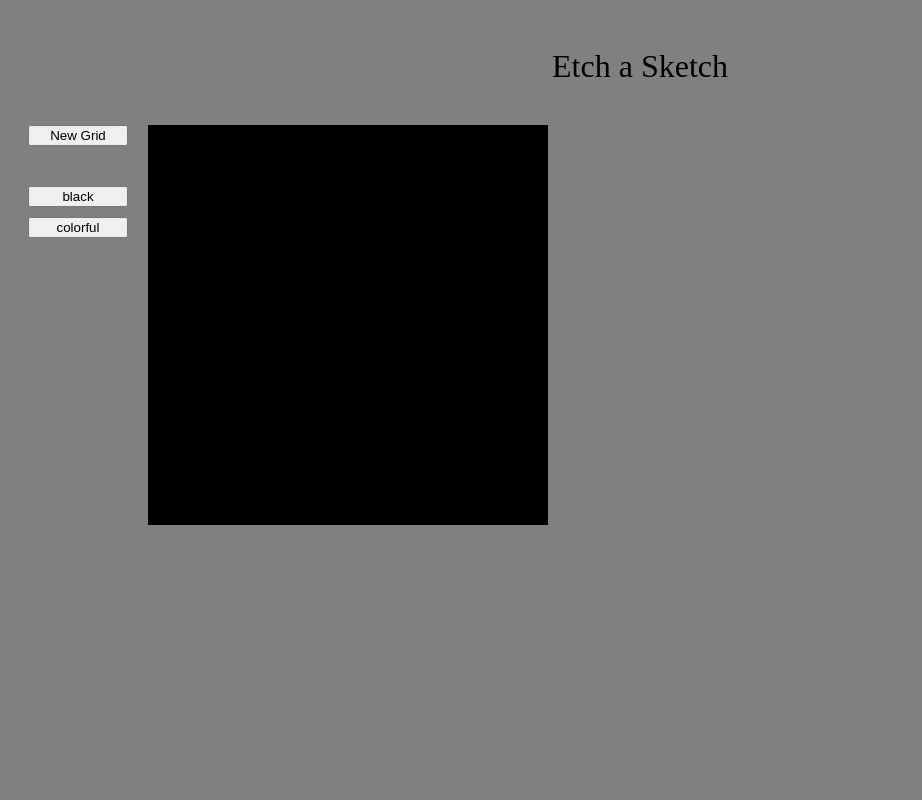
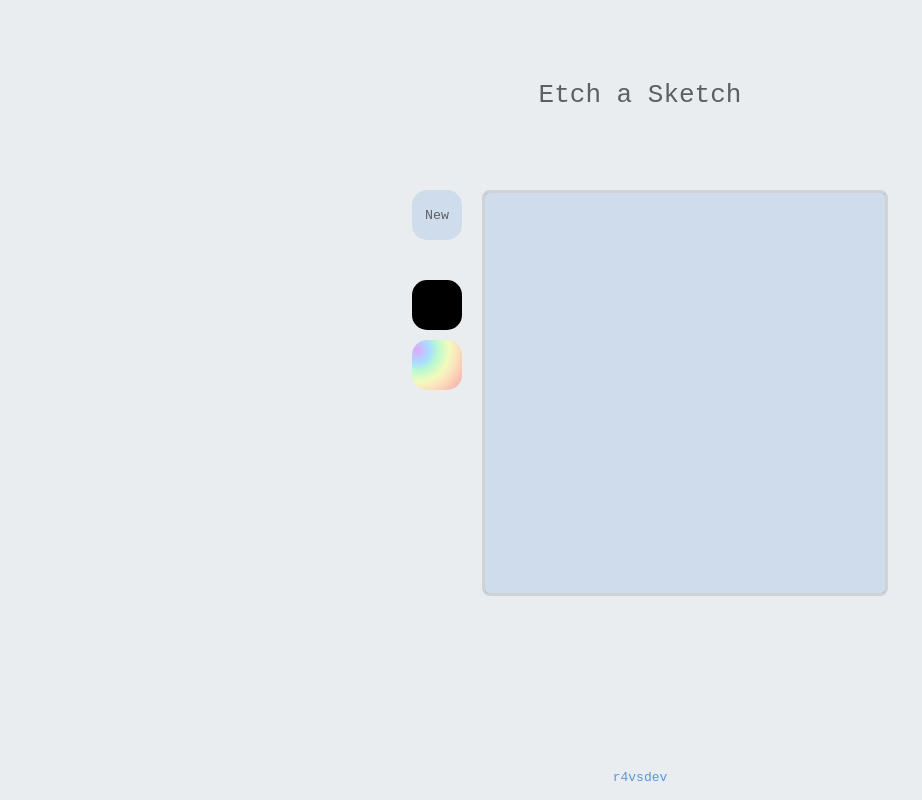
Before and after one commit to r4vsdev/etch-a-sketch, a plain HTML site: page index.html in a window 1280 px wide. Shown: the whole page, without its empty margins (0-922 px from the left). Drawn offline with Linux system fonts and the light colour scheme.

Commit message:
Improved UI

```diff
--- a/index.html
+++ b/index.html
@@ -9,18 +9,21 @@
     <script src="script.js" defer></script>
 </head>
 <body>
-
     <div class="header">Etch a Sketch</div>
     <div class="container">
         <div class="sidebar">
-            <button class="btn"> New Grid </button>
-            <button> black </button>
-            <button> colorful </button>
+            <button class="btn"> New </button>
+            <button id="black" class="color-button">  </button>
+            <button id="colorful" class="color-button">  </button>
+
         </div>
-
-        <div class="grid">
-        </div>
+        <div class="grid"></div>
     </div>
 
+    <div class="footer">
+        <a href="https://github.com/r4vsdev" target="_blank">
+            r4vsdev
+        </a>
+    </div>
 </body>
 </html>
--- a/script.js
+++ b/script.js
@@ -1,5 +1,6 @@
 let size;
 let squares;
+let currentColor = 0; // 0 maps to black, 1 maps to colorful
 function makeGrid(numberOfSquares) {
     for (i=1 ; i <= numberOfSquares**2 ; i++) {
         const grid = document.querySelector('.grid');
@@ -12,7 +13,7 @@ function makeGrid(numberOfSquares) {
     }
     size = i-1;
     updateSquareList();
-    squares.forEach(square => square.addEventListener('mouseenter', changeBackground ));
+    squares.forEach(square => square.addEventListener('mouseenter', changeBackgroundToWhite ));
 }
 function deleteGrid () {
     for (i = 1 ; i <= size ; i++) {
@@ -24,12 +25,14 @@ function getRandomColor () {
     const randomColor = Math.floor(Math.random()*16777215).toString(16);
     return `#${randomColor}`;
 }
-function changeBackground () {
-    // this.style.background = getRandomColor();
+function changeBackgroundToWhite () {
     this.style.background = 'white';
 }
+function changeBackgroundToRandom () {
+    this.style.background = getRandomColor();
+}
 function makeNewGrid () {
-    let newSize = +window.prompt("Enter the new size of the grid","10");
+    let newSize = +window.prompt("Enter the new size of the grid","20");
     if (newSize > 50) {newSize = 50;}
     if (newSize <= 0) {newSize = 4}
     deleteGrid();
@@ -39,8 +42,12 @@ function updateSquareList () {
     squares = document.querySelectorAll('.square');
 }
 
-makeGrid(4);
+makeGrid(10);
 
 // New Grid btn
 const btn = document.querySelector('.btn');
 btn.addEventListener('click', makeNewGrid);
+
+
+// black
+// colorful
--- a/style.css
+++ b/style.css
@@ -1,44 +1,83 @@
+* {
+    font-family: monospace;
+    color: #5d6063;
+}
+
 body {
-    background: grey;
+    height: 100vh;
+    margin: 0;
+    background: #eaedf0;
     display: flex;
     flex-direction: column;
-    /* align-items: center; */
+    align-items: center;
     justify-content: center;
 }
-
 .grid {
     display: flex;
     gap: 0px;
     flex-wrap: wrap;
     width: 400px;
     height: 400px;
+    border: 3px solid #5d606330;
+    border-radius: 8px;
+
 }
-
 .square {
-    background: rgb(0, 0, 0);
+    background: #5995da2f;;
     min-width: 5px;
     min-height: 5px;
     flex: 1 1 auto;
 }
-
-.btn {
-    width: 100px;
-    margin-bottom: 30px;
-}
-
 .sidebar {
     display: flex;
     flex-direction: column;
+    align-items: center;
     gap: 10px;
     margin: 0px 20px 20px 20px;
 }
-
 .container {
     display: flex;
 }
-
 .header {
-    margin: 40px;
+    margin: 80px;
     font-size: xx-large;
     text-align: center;
+    font-weight: normal;
 }
+.color-button {
+    padding: 13px;
+    border-radius: 15px;
+    width: 50px;
+    height: 50px;
+}
+button {
+    border: none;
+    padding: 13px;
+    border-radius: 15px;
+    width: 50px;
+    height: 50px;
+}
+.btn {
+    margin-bottom: 30px;
+    background: #5995da2f;
+}
+#black {
+    background: black;
+}
+#colorful {
+    background-image: radial-gradient( circle farthest-corner at 10% 20%,  rgba(222,168,248,1) 0%, rgba(168,222,258,1) 21.9%, rgba(189,250,205,1) 35.6%, rgba(243,250,189,1) 53.9%, rgba(250,227,189,1) 66.8%, rgba(248,172,171,1) 95%, rgba(254,170,212,1) 99.9% );
+}
+
+/* footer */
+a {
+    text-decoration: none;
+    color: #5995da;
+}
+
+.footer {
+    display: flex;
+    justify-content: center;
+    align-items: center;
+    margin-top: auto;
+    padding: 15px;
+}
```
